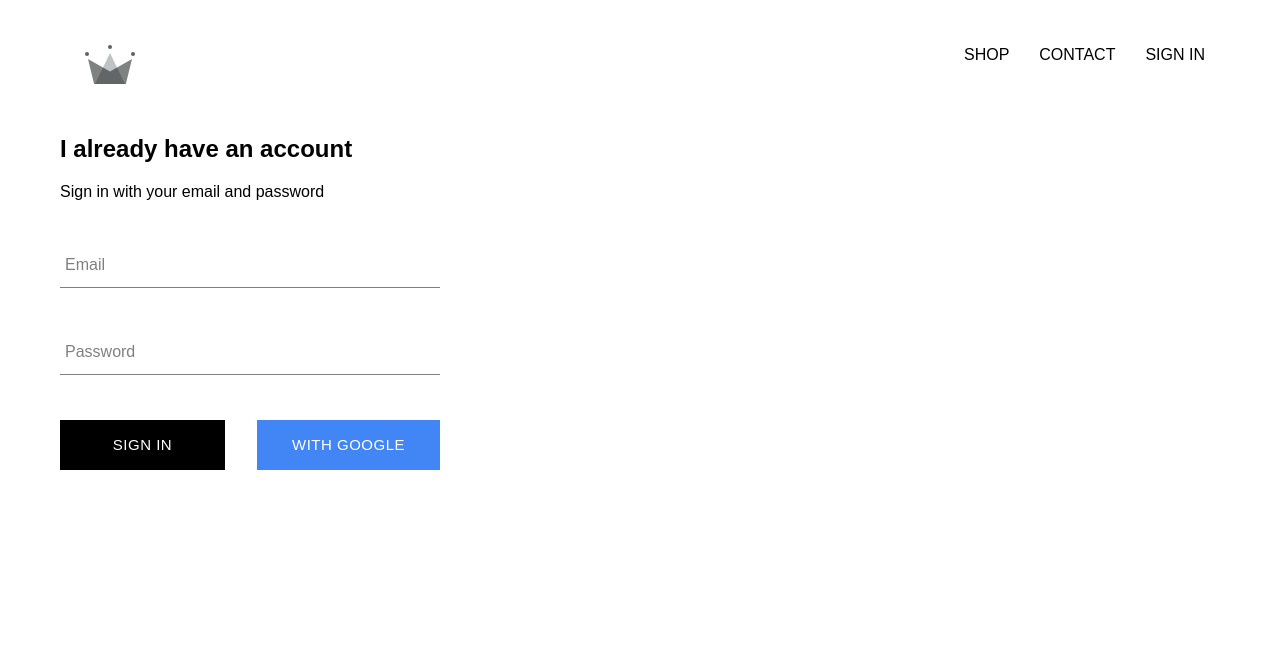
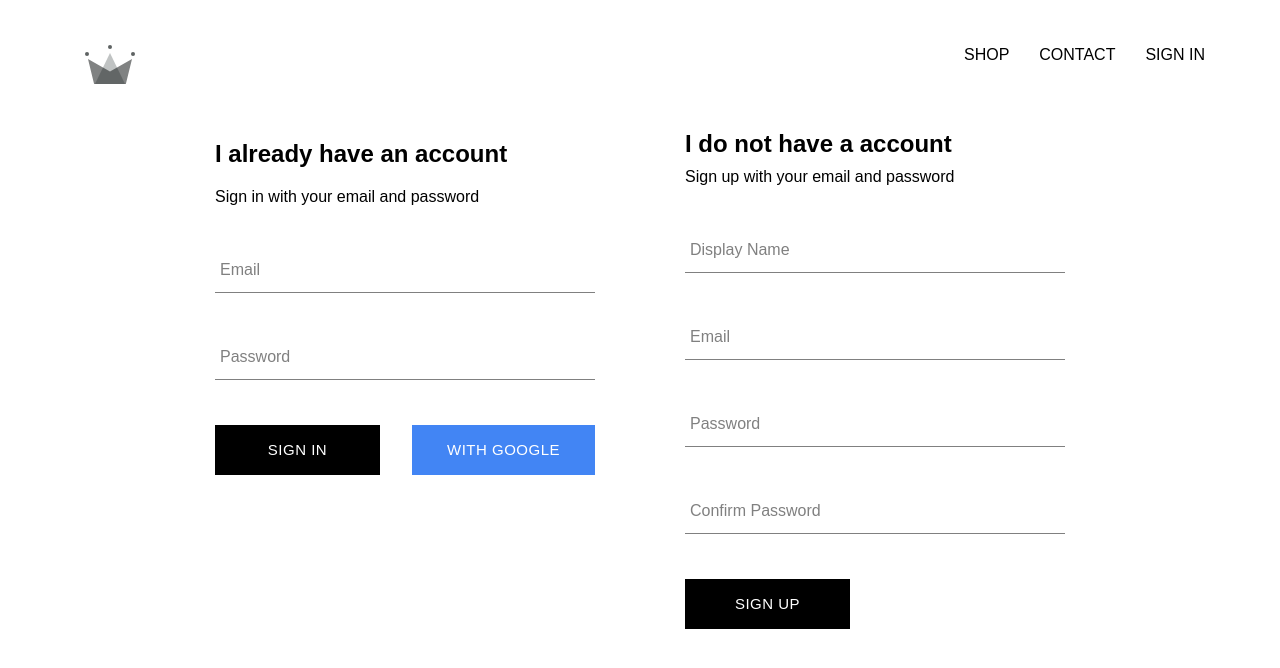
Before and after one commit to Jonaxx8/LightHeads-clothing, a React (Create React App) app: page /signin in a window 1280 px wide. Shown: the top 668 px of the page. Built offline with nearby package versions, Linux system fonts and the light colour scheme; no server answers; a web font is replaced by a local one.

Commit message:
implemented firebase utils, included ability to store users to firebase database

```diff
--- a/src/App.js
+++ b/src/App.js
@@ -5,7 +5,7 @@
 import { Route, Switch } from 'react-router';
 import Header from './components/header/header.component';
 import SignInAndSignUpPage from './pages/sign-in-and-sign-up/sign-in-and-sign-up.component';
-import { auth } from './firebase/firebase.utill';
+import { auth, createUserProfileDocument } from './firebase/firebase.utils';
 
 class App extends React.Component {
   constructor(){
@@ -18,11 +18,24 @@
 
   unsubsribeFromAuth = null;
 
-  componentDidMount(){
-    auth.onAuthStateChanged(user => {
-      this.setState({currentUser: user});
-      console.log(user);
-    })
+  componentDidMount() {
+    this.unsubscribeFromAuth = auth.onAuthStateChanged(async userAuth => {
+      if (userAuth) {
+        const userRef = await createUserProfileDocument(userAuth);
+
+        userRef.onSnapshot(snapShot => {
+          this.setState({
+            currentUser: {
+              id: snapShot.id,
+              ...snapShot.data()
+            }
+          });
+          console.log(this.state);
+        });
+      }
+
+      this.setState({ currentUser: userAuth });
+    });
   }
 
   componentWillUnmount(){
--- a/src/components/header/header.component.jsx
+++ b/src/components/header/header.component.jsx
@@ -4,7 +4,7 @@
 
 import { ReactComponent as Logo } from '../../assets/crown.svg';
 
-import { auth } from "../../firebase/firebase.utill";
+import { auth } from "../../firebase/firebase.utils";
 
 
 import './header.styles.scss';
--- a/src/components/sign-in/sign-in.component.jsx
+++ b/src/components/sign-in/sign-in.component.jsx
@@ -3,7 +3,7 @@
 import FormInput from "../../components/form-input/form-input.component";
 import CustomButton from "../custom-button/custom-button.component";
 
-import { signInWithGoogle } from '../../firebase/firebase.utill';
+import { signInWithGoogle } from '../../firebase/firebase.utils';
 
 class SignIn extends React.Component{
     constructor(props){
--- /dev/null
+++ b/src/components/sign-up/sign-up.component.jsx
@@ -0,0 +1,103 @@
+import React from "react";
+
+import './sign-up.styles.scss';
+
+import FormInput from "../form-input/form-input.component";
+import CustomButton from "../custom-button/custom-button.component";
+
+import { auth, createUserProfileDocument } from '../../firebase/firebase.utils';
+
+class SignUp extends React.Component{
+    constructor(){
+        super();
+
+        this.state = {
+            displayName: '',
+            email: '',
+            password: '',
+            confirmPassword:''
+        }
+    }
+
+    handleSubmit = async event => {
+        event.preventDefault();
+
+        const { displayName, email, password, confirmPassword } = this.state;
+
+        if(password !== confirmPassword){
+            alert("passwords don't match");
+            return;
+        }
+
+        try{
+            const { user } = await auth.createUserWithEmailAndPassword(
+                email,
+                password
+            );
+
+            await createUserProfileDocument(user, { displayName});
+
+            this.setState({
+                displayName: '',
+                email: '',
+                password: '',
+                confirmPassword:''
+            });
+        }catch(error){
+            console.error(error);
+        }
+    };
+
+    handleChange = event => {
+        const { name, value } = event.target;
+
+        this.setState({ [name]: value });
+    }
+    render(){
+        const { displayName, email, password, confirmPassword} = this.state;
+
+        return(
+            <div className="sign-up">
+                <h2 className="title">I do not have a account</h2>
+                <span>Sign up with your email and password</span>
+                <form className="sign-up-form" onSubmit={this.handleSubmit}>
+                    <FormInput
+                        type='text'
+                        name='displayName'
+                        value={displayName}
+                        onChange={this.handleChange}
+                        label="Display Name"
+                        required
+                    />
+                    <FormInput
+                        type='email'
+                        name='email'
+                        value={email}
+                        onChange={this.handleChange}
+                        label="Email"
+                        required
+                    />
+                    <FormInput
+                        type='password'
+                        name='password'
+                        value={password}
+                        onChange={this.handleChange}
+                        label="Password"
+                        required
+                    />
+                    <FormInput
+                        type='password'
+                        name='confirmPassword'
+                        value={confirmPassword}
+                        onChange={this.handleChange}
+                        label='Confirm Password'
+                        required
+                    />
+                    <CustomButton type='submit'>SIGN UP</CustomButton>
+                </form>
+            </div>
+        )
+    }
+}
+
+export default SignUp;
--- /dev/null
+++ b/src/components/sign-up/sign-up.styles.scss
@@ -0,0 +1,9 @@
+.sign-up{
+    display: flex;
+    flex-direction: column;
+    width: 380px;
+
+    .title{
+        margin: 10px 0;
+    }
+}
--- a/src/firebase/firebase.utill.js
+++ b/src/firebase/firebase.utils.js
@@ -12,6 +12,32 @@
     measurementId: "G-6RNYBF45XQ"
 };
 
+export const createUserProfileDocument = async (userAuth, additionalData) => {
+    if (!userAuth) return;
+
+    const userRef = firestore.doc(`users/${userAuth.uid}`);
+
+    const snapShot = await userRef.get();
+
+    if(!snapShot.exists){
+        const { displayName, email } = userAuth;
+        const createdAt = new Date();
+
+        try{
+            await userRef.set({
+                displayName,
+                email,
+                createdAt,
+                ...additionalData
+            })
+        }catch(error){
+            console.log('error creating user', error.message);
+        }
+    }
+
+    return userRef;
+};
+
 firebase.initializeApp(config);
 
 export const auth = firebase.auth();
--- a/src/pages/sign-in-and-sign-up/sign-in-and-sign-up.component.jsx
+++ b/src/pages/sign-in-and-sign-up/sign-in-and-sign-up.component.jsx
@@ -3,10 +3,12 @@
 import './sign-in-and-sign-up.styles.scss';
 
 import SignIn from "../../components/sign-in/sign-in.component";
+import SignUp from "../../components/sign-up/sign-up.component";
 
 const SignInAndSignUpPage = () => (
     <div className="sign-in-and-sign-up">
         <SignIn/>
+        <SignUp/>
     </div>
 );
 
--- a/src/pages/sign-in-and-sign-up/sign-in-and-sign-up.styles.scss
+++ b/src/pages/sign-in-and-sign-up/sign-in-and-sign-up.styles.scss
@@ -0,0 +1,6 @@
+.sign-in-and-sign-up {
+    width: 850px;
+    display: flex;
+    justify-content: space-between;
+    margin: 30px auto;
+}
```
